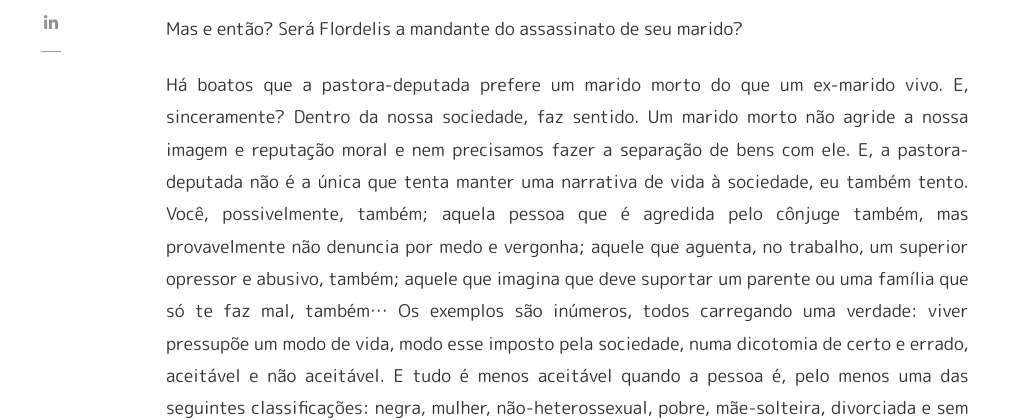
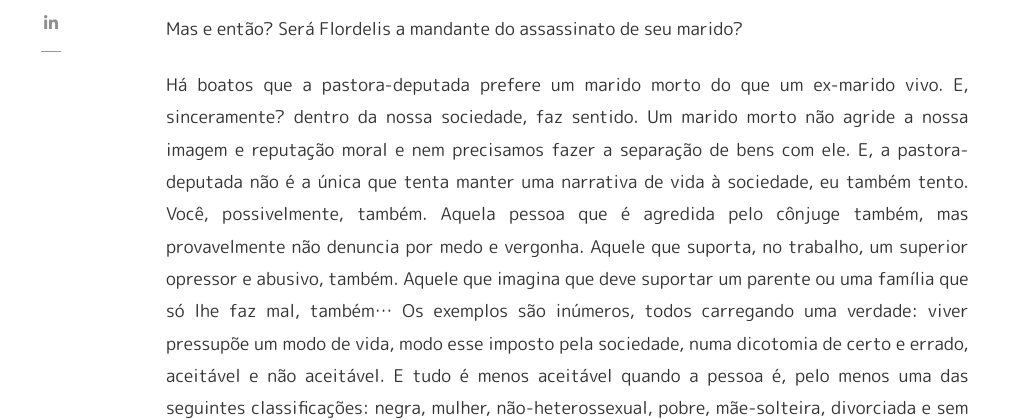
Before and after one commit to rafaelabcaffaro/republiqueta.github.io, a Jekyll site: the page built from _posts/2020-09-05-sera-flordelis-a-mandante.md, in a window 1280 px wide and 900 px high, scrolled down 1326 px. Shown: the part 188-608 px from the top of the window, without its empty margins (119-1140 px from the left). Built offline with Jekyll 4.4.1, drawn with Linux system fonts in a browser that asks for light colours; nearby versions of some CDN libraries; some web fonts are replaced; comment, search, counter and statistics services are not loaded; some of the changed text lies outside the part shown.

Commit message:
Update 2020-09-05-sera-flordelis-a-mandante.md

```diff
--- a/_posts/2020-09-05-sera-flordelis-a-mandante.md
+++ b/_posts/2020-09-05-sera-flordelis-a-mandante.md
@@ -14,7 +14,7 @@ Não sou cristão e nem me brilha aos olhos a história de vida da pastora-deput
 
 Mas e então? Será Flordelis a mandante do assassinato de seu marido?
 
-Há boatos que a pastora-deputada prefere um marido morto do que um ex-marido vivo. E, sinceramente? Dentro da nossa sociedade, faz sentido. Um marido morto não agride a nossa imagem e reputação moral e nem precisamos fazer a separação de bens com ele. E, a pastora-deputada não é a única que tenta manter uma narrativa de vida à sociedade, eu também tento. Você, possivelmente, também; aquela pessoa que é agredida pelo cônjuge também, mas provavelmente não denuncia por medo e vergonha; aquele que aguenta, no trabalho, um superior opressor e abusivo, também; aquele que imagina que deve suportar um parente ou uma família que só te faz mal, também… Os exemplos são inúmeros, todos carregando uma verdade: viver pressupõe um modo de vida, modo esse imposto pela sociedade, numa dicotomia de certo e errado, aceitável e não aceitável. E tudo é menos aceitável quando a pessoa é, pelo menos uma das seguintes classificações: negra, mulher, não-heterossexual, pobre, mãe-solteira, divorciada e sem estudo.
+Há boatos que a pastora-deputada prefere um marido morto do que um ex-marido vivo. E, sinceramente? dentro da nossa sociedade, faz sentido. Um marido morto não agride a nossa imagem e reputação moral e nem precisamos fazer a separação de bens com ele. E, a pastora-deputada não é a única que tenta manter uma narrativa de vida à sociedade, eu também tento. Você, possivelmente, também. Aquela pessoa que é agredida pelo cônjuge também, mas provavelmente não denuncia por medo e vergonha. Aquele que suporta, no trabalho, um superior opressor e abusivo, também. Aquele que imagina que deve suportar um parente ou uma família que só lhe faz mal, também… Os exemplos são inúmeros, todos carregando uma verdade: viver pressupõe um modo de vida, modo esse imposto pela sociedade, numa dicotomia de certo e errado, aceitável e não aceitável. E tudo é menos aceitável quando a pessoa é, pelo menos uma das seguintes classificações: negra, mulher, não-heterossexual, pobre, mãe-solteira, divorciada e sem estudo.
 
 Então, caso matou o marido a pastora-deputada, eu não sei. Mas se matou, fez ela um sacrifício para se manter em nossa sociedade? sim. E é até lógico, mas não aceitável. Mas, se não é aceitável, porque vivemos numa sociedade como essa? Em que temos que ter para ser e manter uma imagem, uma vida que não queremos? suportando desaforos diários? Enfim, Flordelis é, ainda que uma assassina, é uma pessoa comum. Exatamente isso: comum como o autor desse texto e você: alguém que tem uma vida e deve sustentar a vida moral, material e socialmente. É assim (?).
 
```
